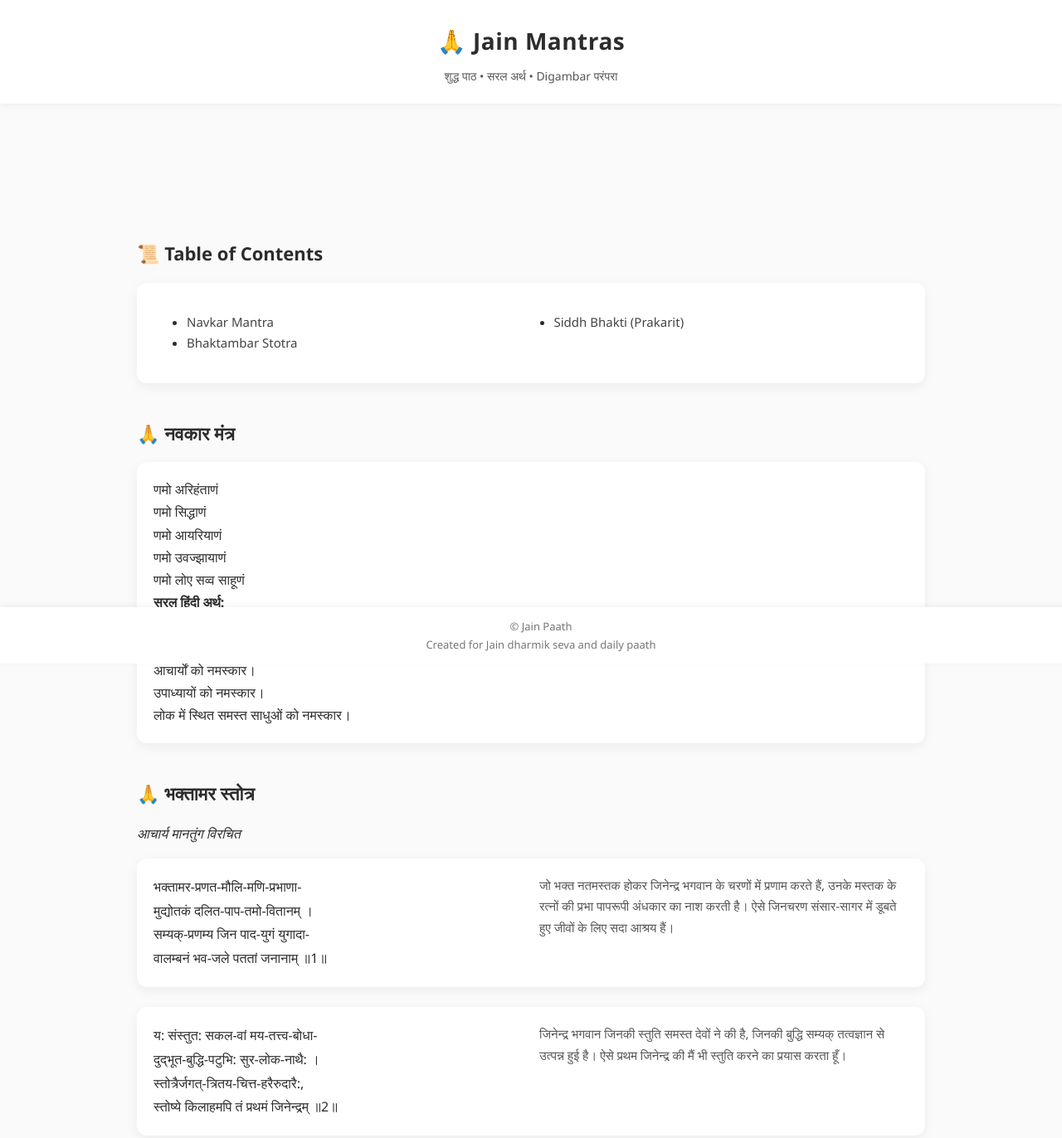
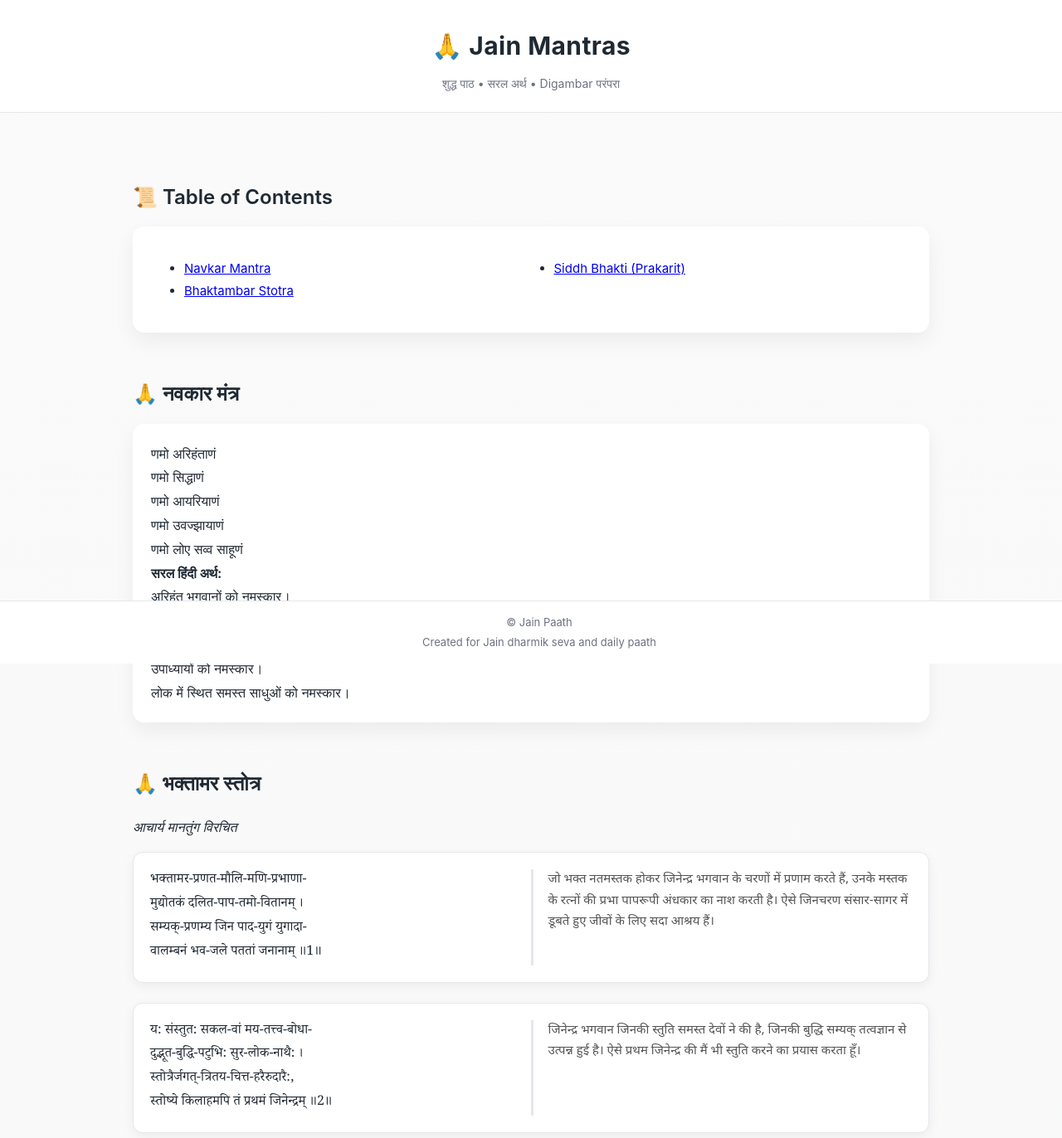
Before and after one commit to rj1827/digambar-jain-paath, a plain HTML site: page index.html in a window 1280 px wide. Shown: the top 1372 px of the page at 83% size. Drawn offline with Linux system fonts and the light colour scheme.

Commit message:
Update index.html

```diff
--- a/index.html
+++ b/index.html
@@ -4,84 +4,120 @@
 
 
 <style>
+  :root {
+    --bg: #f6f7f9;
+    --card: #ffffff;
+    --text: #1f2933;
+    --muted: #6b7280;
+    --accent: #7c3aed;
+    --border: #e5e7eb;
+  }
+
   body {
     margin: 0;
-font-family: "Segoe UI", Tahoma, sans-serif;
-background: #fafafa;
-color: #2c2c2c;
-line-height: 1.7;
+    font-family: "Inter", "Segoe UI", system-ui, sans-serif;
+    background: linear-gradient(180deg, #fafafa, #f2f3f6);
+    color: var(--text);
+    line-height: 1.8;
   }
 
-
   header {
-background: #ffffff;
-padding: 26px 16px 22px;
+    background: white;
+    padding: 28px 16px 22px;
     text-align: center;
-box-shadow: 0 2px 8px rgba(0,0,0,0.05);
+    border-bottom: 1px solid var(--border);
     position: sticky;
     top: 0;
-z-index: 10;
+    z-index: 100;
   }
-
 
   header h1 {
     margin: 0;
-font-size: 28px;
-letter-spacing: 0.5px;
+    font-size: 30px;
+    font-weight: 700;
+    letter-spacing: 0.4px;
   }
-
 
   header p {
     margin: 6px 0 0;
     font-size: 14px;
-color: #555;
+    color: var(--muted);
   }
 
-
   .container {
-max-width: 950px;
+    max-width: 960px;
     margin: auto;
-padding: 120px 16px 100px;
+    padding: 28px 16px 120px;
   }
 
-
   h2 {
-margin-top: 42px;
-margin-bottom: 16px;
-font-size: 22px;
+    margin-top: 52px;
+    margin-bottom: 14px;
+    font-size: 24px;
+    font-weight: 600;
   }
 
-
   .card {
-background: #ffffff;
-padding: 20px;
-border-radius: 12px;
-box-shadow: 0 4px 14px rgba(0,0,0,0.06);
-margin-bottom: 26px;
+    background: var(--card);
+    padding: 22px;
+    border-radius: 14px;
+    box-shadow: 0 10px 25px rgba(0,0,0,0.06);
+    margin-bottom: 28px;
   }
 
-
-a {
-color: #444;
-text-decoration: none;
+  /* Paath rows */
+  .bhaktambar-row {
+    display: grid;
+    grid-template-columns: 1fr 1fr;
+    gap: 28px;
+    background: var(--card);
+    padding: 26px;
+    border-radius: 16px;
+    box-shadow: 0 12px 28px rgba(0,0,0,0.08);
+    margin-bottom: 30px;
+    border: 1px solid var(--border);
   }
 
+  .sanskrit {
+    font-family: "Noto Serif Devanagari", serif;
+    font-size: 17px;
+    line-height: 2;
+  }
 
-a:hover {
-text-decoration: underline;
+  .hindi-arth {
+    font-family: "Noto Sans Devanagari", sans-serif;
+    font-size: 15.5px;
+    color: #374151;
+    line-height: 1.9;
+    border-left: 3px solid var(--border);
+    padding-left: 18px;
   }
+
+  @media (max-width: 768px) {
+    .bhaktambar-row {
+      grid-template-columns: 1fr;
+    }
+    .hindi-arth {
+      border-left: none;
+      border-top: 1px dashed var(--border);
+      padding-left: 0;
+      padding-top: 14px;
+    }
+  }
+
   footer {
     position: fixed;
     bottom: 0;
     width: 100%;
-      background: #ffffff;
+    background: white;
     text-align: center;
-      padding: 12px;
+    padding: 14px 10px;
     font-size: 13px;
-      color: #777;
-      box-shadow: 0 -2px 8px rgba(0,0,0,0.05);
+    color: var(--muted);
+    border-top: 1px solid var(--border);
   }
 </style>
+
 </head>
 <body>
 
```
Lines whose indentation alone changed are shown as unchanged.
